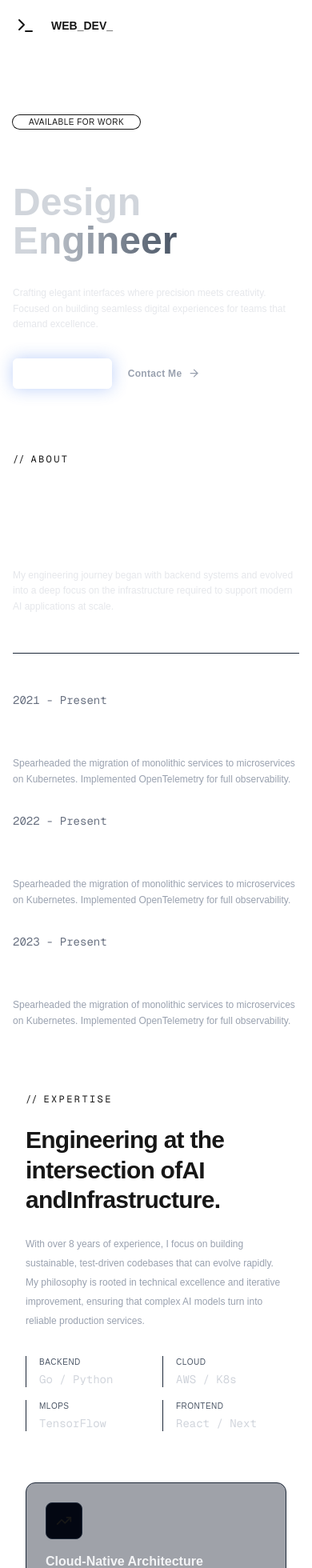
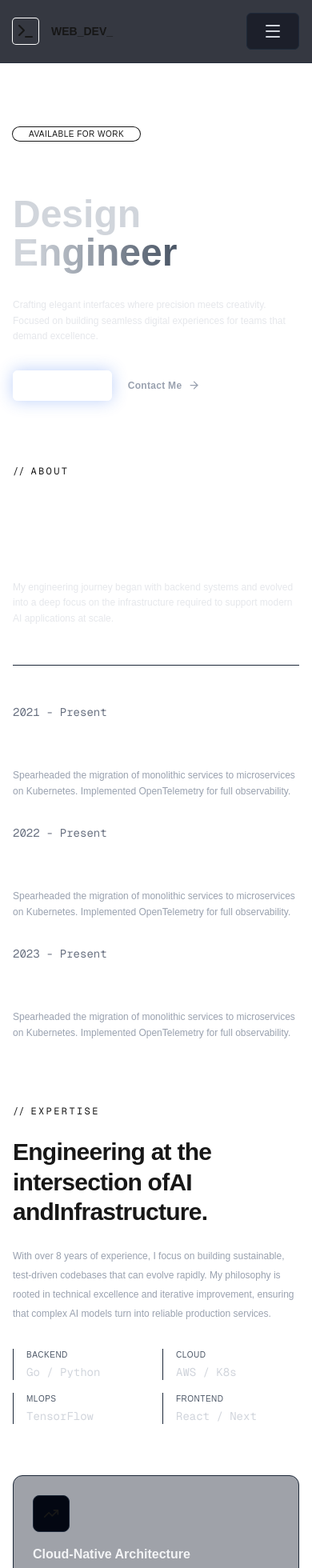
Before and after one commit to knowingEyes/portfolio, a Next.js app: page / in a window 390 px wide. Shown: the top 1960 px of the page at 80% size. Built offline with nearby package versions, Linux system fonts and the light colour scheme.

Commit message:
Add mobile menu toggle functionality and style Header

```diff
--- a/components/layout/Header.jsx
+++ b/components/layout/Header.jsx
@@ -1,18 +1,26 @@
-import { MenuIcon } from "lucide-react";
-import { HamburgerIcon } from "lucide-react";
-import { Terminal } from "lucide-react";
+"use client";
+import { MenuIcon, HamburgerIcon, Terminal } from "lucide-react";
+
 import DesktopNavbar from "./DesktopNavbar";
+import { useState } from "react";
+import { X } from "lucide-react";
+import Button from "../ui/Button";
 const Header = () => {
+  const [open, setOpen] = useState(false);
   return (
-    <header className="p-4 flex items-center justify-between">
+    <header className="p-4 flex items-center justify-between sticky top-0 z-50 bg-gray-950/80 backdrop-blur-xl border-b border-gray-800/60">
       <div className="text-sm inline-flex items-center gap-4">
         <div className="ring-1 rounded-sm ring-white p-1">
           <Terminal />
         </div>
         <span className="uppercase  font-semibold">web_dev_</span>
       </div>
-      <DesktopNavbar/>
-      {/* <MenuIcon /> */}
+      <DesktopNavbar />
+
+      {/* mobile menu toggle button */}
+      <Button className="md:hidden focus:ring-0" onClick={() => setOpen(!open)} variant="outline" >
+        {!open ? <MenuIcon /> : <X />}
+      </Button>
     </header>
   );
 };
--- a/components/ui/Button.jsx
+++ b/components/ui/Button.jsx
@@ -24,7 +24,6 @@ const Button = ({
         "text-primary-400 p-0 hover:text-primary-300 underline-offset-4 hover:underline";
       break;
     default:
-      // Primary with subtle glow
       variantStyle =
         "bg-primary-600 text-white hover:bg-primary-500 shadow-[0_0_20px_rgba(37,99,235,0.3)] hover:shadow-[0_0_25px_rgba(59,130,246,0.5)] border border-primary-500/20";
   }
--- a/sections/Expertise.jsx
+++ b/sections/Expertise.jsx
@@ -6,7 +6,7 @@ import Card from "@/components/ui/Card";
 const Expertise = () => {
   return (
     <section className=" border-b border-gray-900/50 relative">
-      <div className="max-w-6xl mx-auto px-4 sm:px-6">
+      <div className="">
         <SectionLabel>Expertise</SectionLabel>
 
         <div className="grid lg:grid-cols-2 gap-16 ">
```
